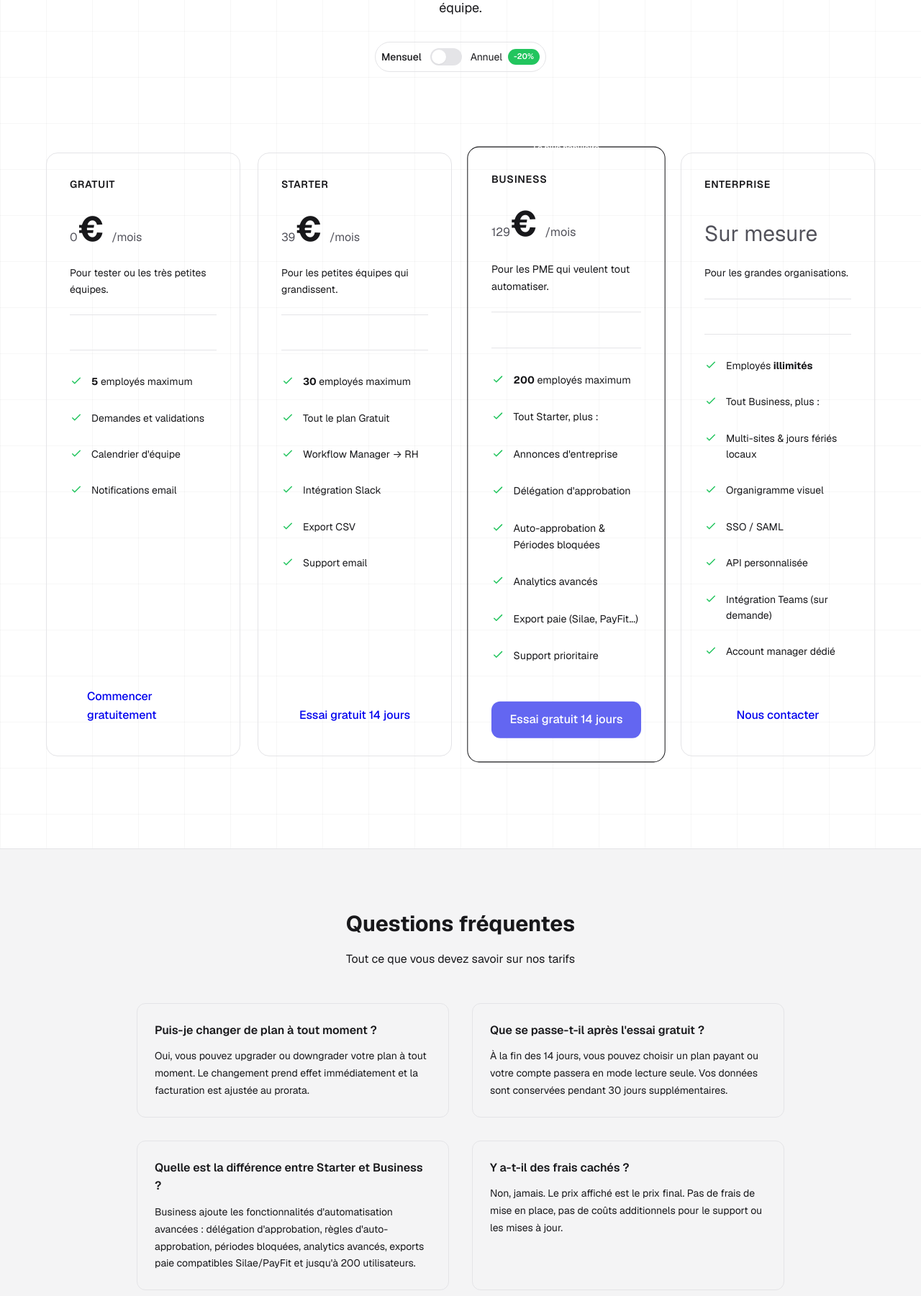
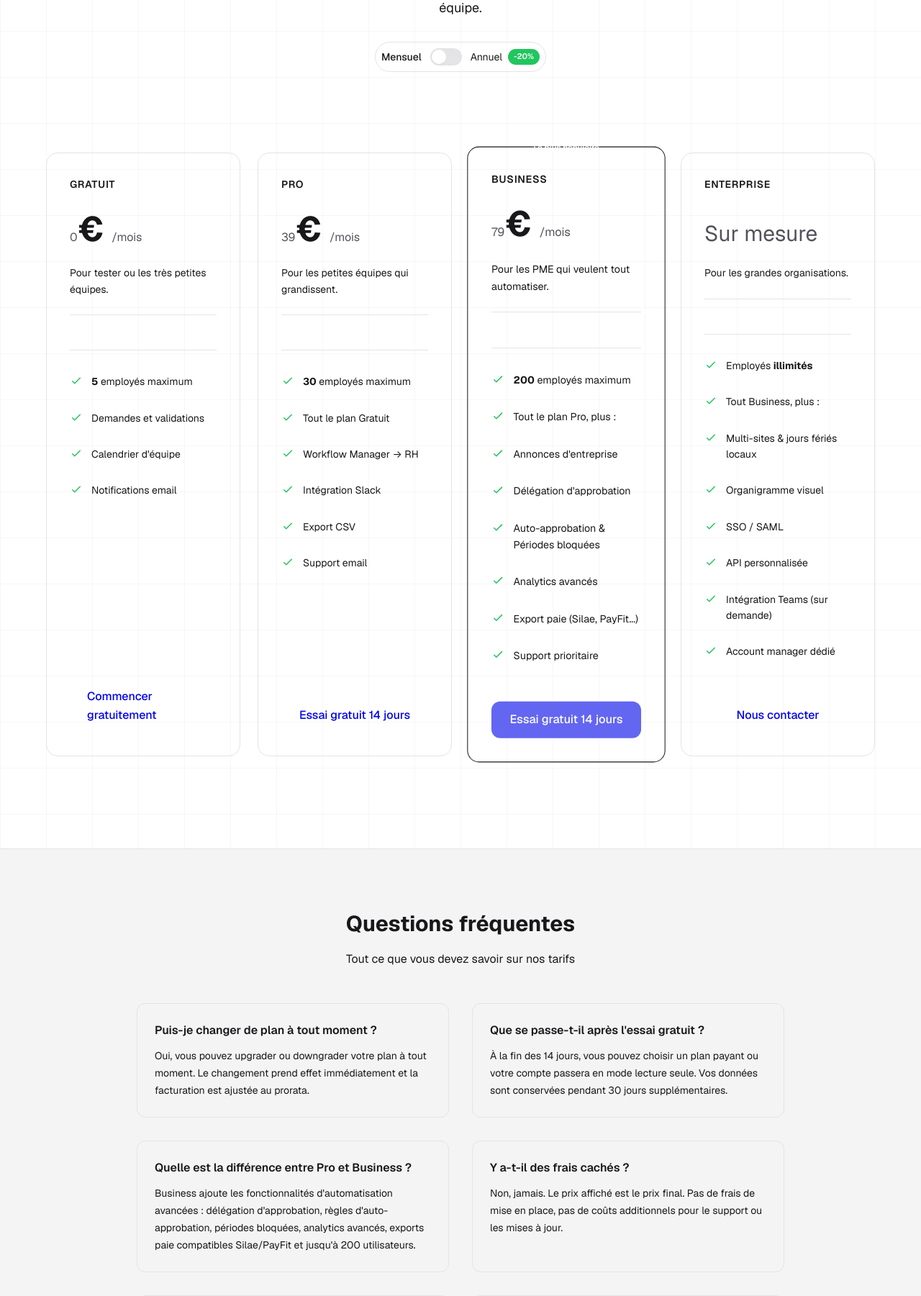
Before and after one commit to tchernob/congesflow, a Flask app: page /pricing in a window 1280 px wide. Shown: the part 341-2142 px from the top of the page at 72% size. Run offline with Flask 3, Linux system fonts and the light colour scheme.

Commit message:
Rename Starter to Pro, update pricing to match Stripe
- Pro: 39€/month (390€/year) - 30 users, includes Slack
- Business: 79€/month (790€/year) - 200 users, all automation features
- Update pricing.html and home.html with new plan names and prices
- Clean up legacy plan references in company.py

🤖 Generated with [Claude Code](https://claude.com/claude-code)

Co-Authored-By: Claude <noreply@anthropic.com>

```diff
--- a/app/templates/marketing/home.html
+++ b/app/templates/marketing/home.html
@@ -1047,9 +1047,9 @@
                 <a href="{{ url_for('marketing.signup') }}" class="btn btn-secondary btn-lg" style="width: 100%;">Commencer</a>
             </div>
 
-            <!-- Starter -->
+            <!-- Pro -->
             <div class="pricing-card">
-                <div class="pricing-name">Starter</div>
+                <div class="pricing-name">Pro</div>
                 <div class="pricing-price">39€ <span>/mois</span></div>
                 <p class="pricing-description">Pour les petites équipes</p>
                 <ul class="pricing-features">
@@ -1077,7 +1077,7 @@
             <div class="pricing-card featured">
                 <div class="pricing-badge">Populaire</div>
                 <div class="pricing-name">Business</div>
-                <div class="pricing-price">129€ <span>/mois</span></div>
+                <div class="pricing-price">79€ <span>/mois</span></div>
                 <p class="pricing-description">Pour les PME exigeantes</p>
                 <ul class="pricing-features">
                     <li class="pricing-feature">
--- a/app/templates/marketing/pricing.html
+++ b/app/templates/marketing/pricing.html
@@ -64,11 +64,11 @@
                 </a>
             </div>
 
-            <!-- Starter -->
+            <!-- Pro -->
             <div class="pricing-card">
                 <div class="pricing-card-header">
-                    <div class="pricing-name">Starter</div>
-                    <div class="pricing-price" data-monthly="39" data-yearly="31">
+                    <div class="pricing-name">Pro</div>
+                    <div class="pricing-price" data-monthly="39" data-yearly="32">
                         <span class="price-value">39</span>€
                         <span class="price-period">/mois</span>
                     </div>
@@ -112,8 +112,8 @@
                 <div class="pricing-badge">Le plus populaire</div>
                 <div class="pricing-card-header">
                     <div class="pricing-name">Business</div>
-                    <div class="pricing-price" data-monthly="129" data-yearly="103">
-                        <span class="price-value">129</span>€
+                    <div class="pricing-price" data-monthly="79" data-yearly="66">
+                        <span class="price-value">79</span>€
                         <span class="price-period">/mois</span>
                     </div>
                     <p class="pricing-description">Pour les PME qui veulent tout automatiser.</p>
@@ -126,7 +126,7 @@
                     </li>
                     <li class="pricing-feature">
                         <svg fill="none" stroke="currentColor" viewBox="0 0 24 24"><path stroke-linecap="round" stroke-linejoin="round" stroke-width="2" d="M5 13l4 4L19 7"/></svg>
-                        <span>Tout Starter, plus :</span>
+                        <span>Tout le plan Pro, plus :</span>
                     </li>
                     <li class="pricing-feature">
                         <svg fill="none" stroke="currentColor" viewBox="0 0 24 24"><path stroke-linecap="round" stroke-linejoin="round" stroke-width="2" d="M5 13l4 4L19 7"/></svg>
@@ -232,7 +232,7 @@
             </div>
 
             <div class="faq-item">
-                <h3 class="faq-question">Quelle est la différence entre Starter et Business ?</h3>
+                <h3 class="faq-question">Quelle est la différence entre Pro et Business ?</h3>
                 <p class="faq-answer">Business ajoute les fonctionnalités d'automatisation avancées : délégation d'approbation, règles d'auto-approbation, périodes bloquées, analytics avancés, exports paie compatibles Silae/PayFit et jusqu'à 200 utilisateurs.</p>
             </div>
 
```
Also changed, not shown: app/models/company.py (+8 -18 lines).
